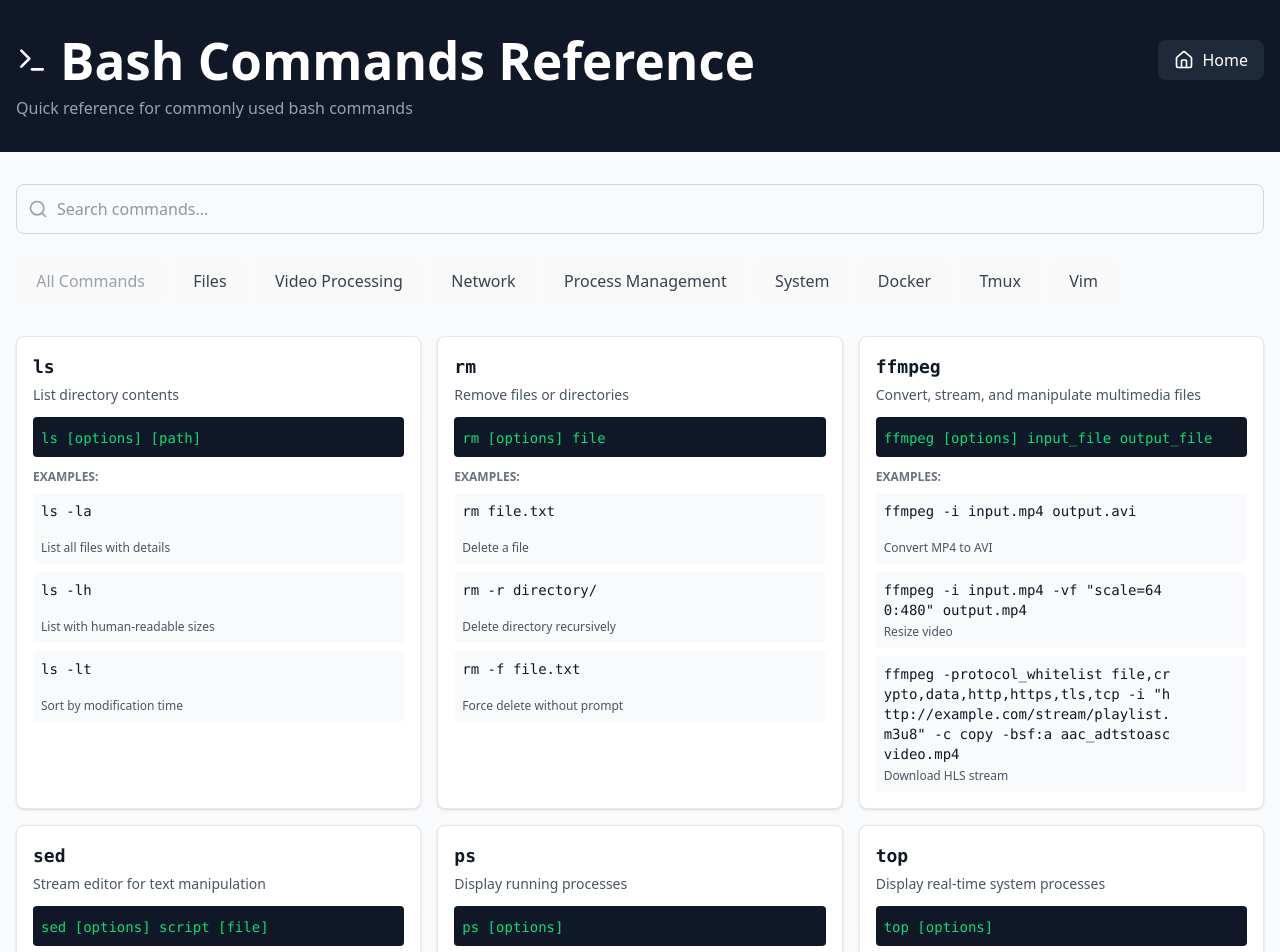
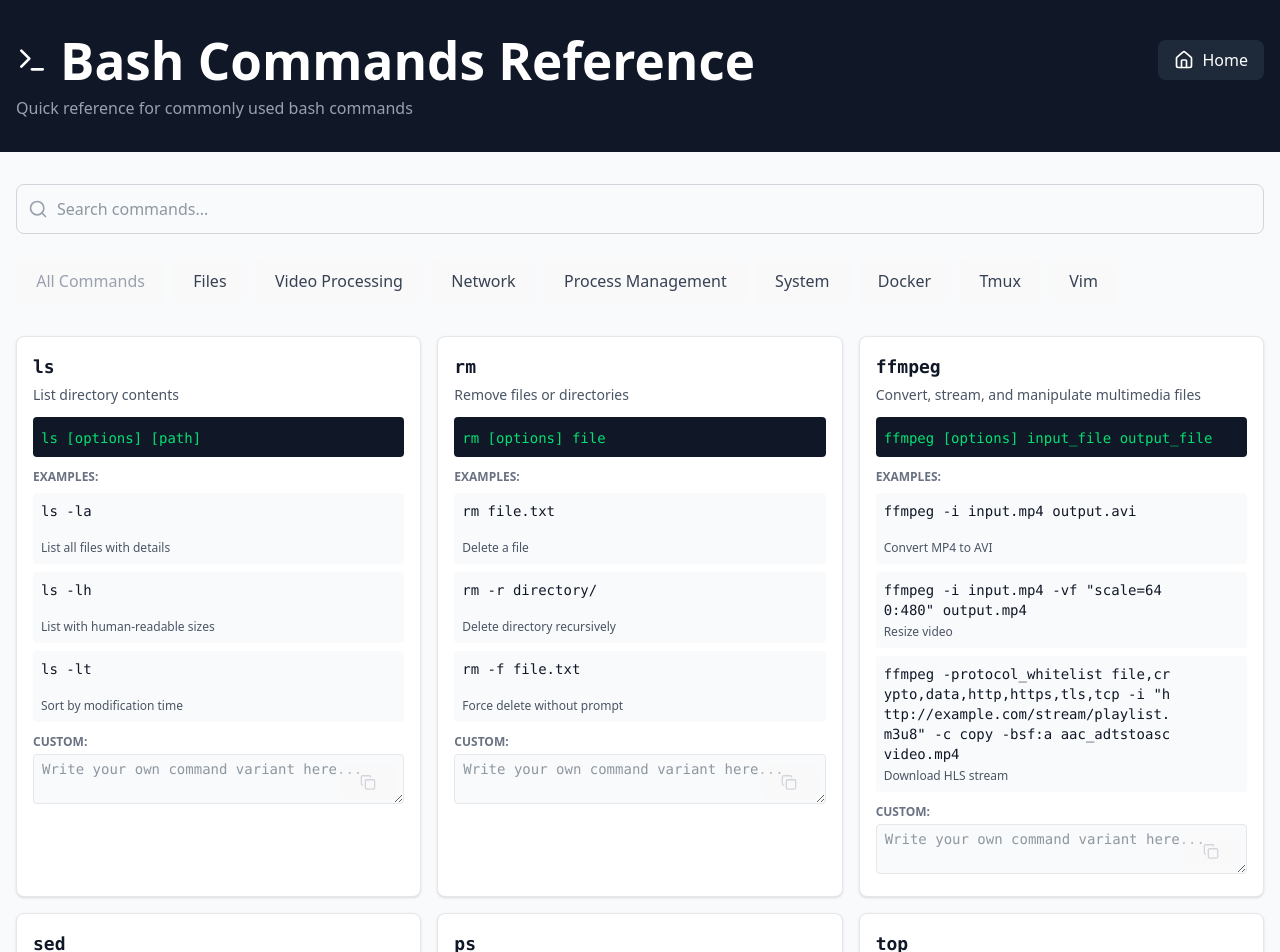
Before and after one commit to giraycoskun/server.giraycoskun.dev, a React (Vite) app: page /commands in a window 1280 px wide. Shown: the top 952 px of the page. Built offline with nearby package versions, Linux system fonts and the light colour scheme.

Commit message:
Add custom input feature for command variants in BashCommandsPage

```diff
--- a/src/pages/commands.tsx
+++ b/src/pages/commands.tsx
@@ -25,6 +25,7 @@ const BashCommandsPage: React.FC = () => {
   const [searchQuery, setSearchQuery] = useState<string>('');
   const [activeCategory, setActiveCategory] = useState<string>('all');
   const [copiedId, setCopiedId] = useState<string | null>(null);
+  const [customInputs, setCustomInputs] = useState<Record<number, string>>({});
 
   const commands: Command[] = [
     {
@@ -403,6 +404,37 @@ const BashCommandsPage: React.FC = () => {
                   </div>
                 ))}
               </div>
+
+              {/* Custom Input */}
+              <div className="mt-3 space-y-1">
+                <p className="text-xs font-semibold text-gray-500 uppercase">Custom:</p>
+                <div className="relative">
+                  <textarea
+                    value={customInputs[cmd.id] || ''}
+                    onChange={(e) =>
+                      setCustomInputs((prev) => ({ ...prev, [cmd.id]: e.target.value }))
+                    }
+                    placeholder="Write your own command variant here..."
+                    rows={2}
+                    className="w-full pr-8 px-2 py-1 text-sm border border-gray-200 rounded bg-gray-50 focus:outline-none focus:ring-2 focus:ring-blue-500 focus:bg-white resize-y font-mono"
+                  />
+                  <button
+                    type="button"
+                    onClick={() =>
+                      customInputs[cmd.id] &&
+                      copyToClipboard(customInputs[cmd.id], `custom-${cmd.id}`)
+                    }
+                    className="absolute right-2 top-1/2 -translate-y-1/2 text-gray-400 hover:text-gray-700 disabled:opacity-40 disabled:cursor-not-allowed"
+                    disabled={!customInputs[cmd.id]}
+                 >
+                    {copiedId === `custom-${cmd.id}` ? (
+                      <Check className="w-4 h-4 text-green-600" />
+                    ) : (
+                      <Copy className="w-4 h-4" />
+                    )}
+                  </button>
+                </div>
+              </div>
             </div>
           ))}
         </div>
```
